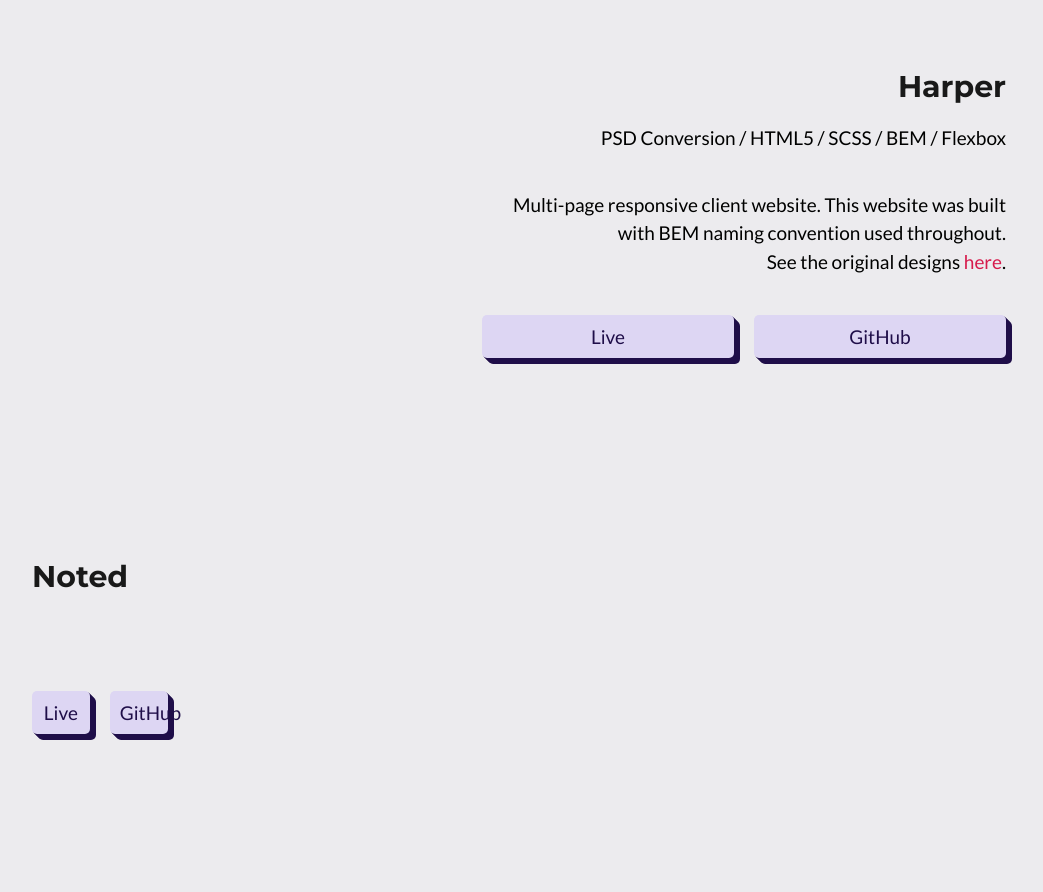
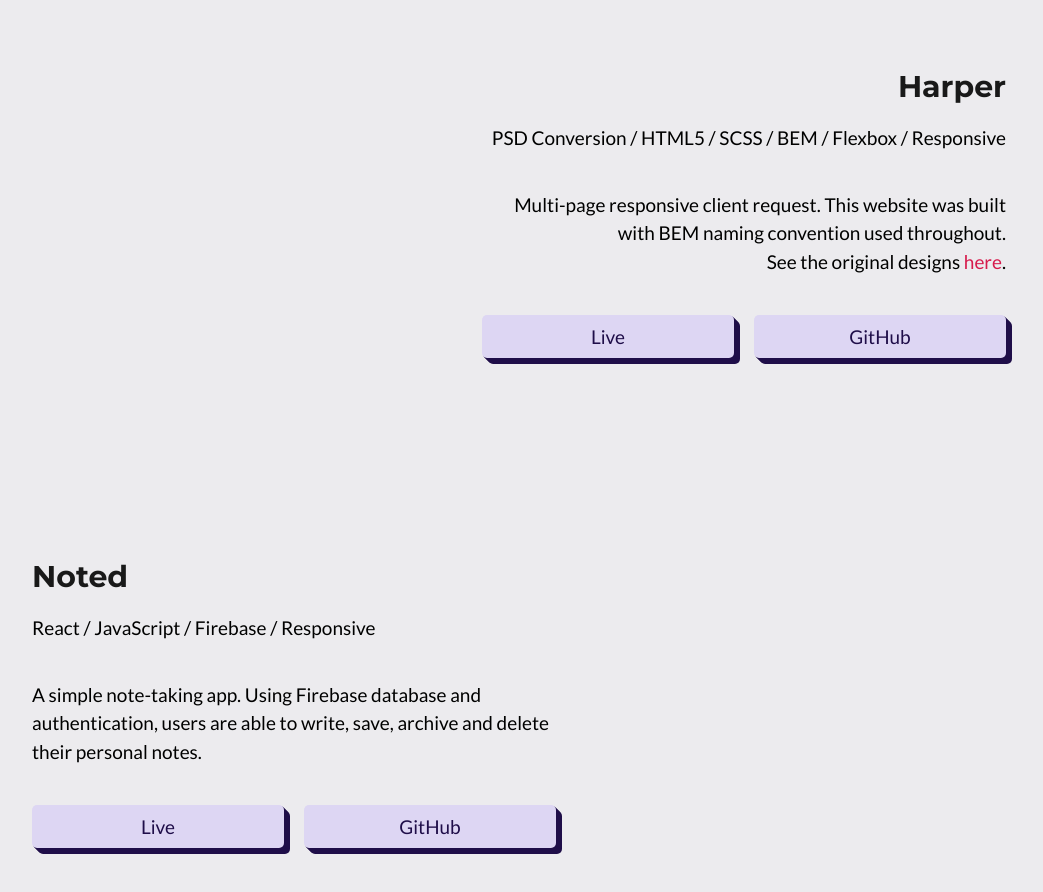
Before and after one commit to ShielaroseGandhi/portfolio, a plain HTML site: page index.html in a window 1280 px wide. Shown: the part 3160-4052 px from the top of the page, without its empty margins (96-1139 px from the left). Drawn offline with nearby package versions, Linux system fonts and the light colour scheme.

Commit message:
added description for Noted

```diff
--- a/index.html
+++ b/index.html
@@ -138,8 +138,8 @@
                </div>
                <div class="portfolio__inner-content portfolio__inner-content--right">
                   <h3 class="portfolio__h3">Harper</h3>
-                  <p class="portfolio__checklist">PSD Conversion / HTML5 / SCSS / BEM / Flexbox</p>
-                  <p class="portfolio__description">Multi-page responsive client website. This website was built with BEM naming convention used throughout.
+                  <p class="portfolio__checklist">PSD Conversion / HTML5 / SCSS / BEM / Flexbox / Responsive</p>
+                  <p class="portfolio__description">Multi-page responsive client request. This website was built with BEM naming convention used throughout.
                      <span>See the original designs
                         <a href="http://www.shielarosegandhi.com/harperdesigns" target="_blank">here</a>.
                      </span>
@@ -156,8 +156,8 @@
                </div>
                <div class="portfolio__inner-content">
                   <h3 class="portfolio__h3">Noted</h3>
-                  <p class="portfolio__checklist"></p>
-                  <p class="portfolio__description"></p>
+                  <p class="portfolio__checklist">React / JavaScript / Firebase / Responsive</p>
+                  <p class="portfolio__description">A simple note-taking app. Using Firebase database and authentication, users are able to write, save, archive and delete their personal notes.</p>
                   <div class="portfolio__links">
                      <a href="http://www.shielarosegandhi.com/meateor/" target="_blank" class="portfolio__a portfolio__links--live">Live</a>
                      <a href="https://github.com/ShielaroseGandhi/shielarose_gandhi_project5" target="_blank" class="portfolio__a portfolio__links--github">GitHub</a>
```
